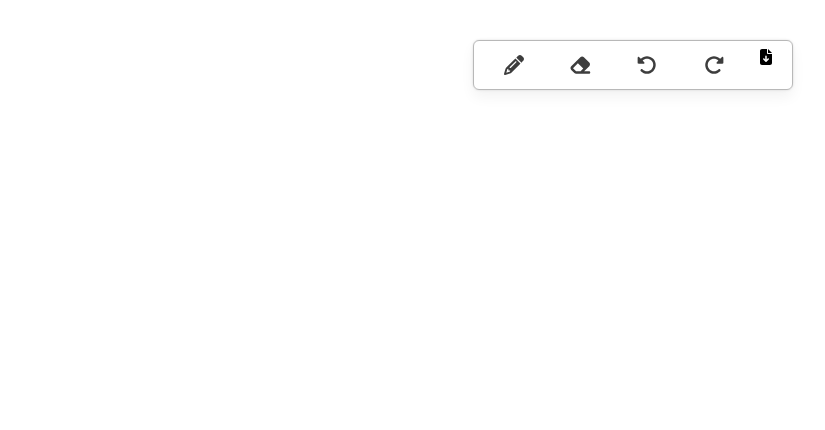
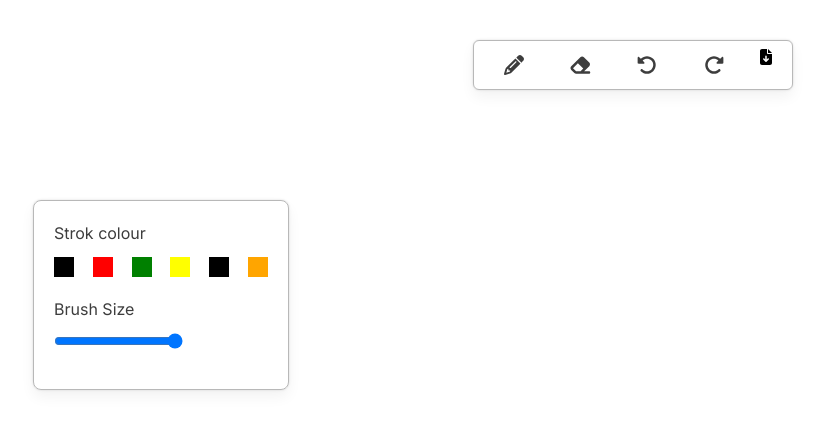
Before and after one commit to mjsf1234/Collaboration-tool, a Next.js app: page / in a window 1280 px wide. Shown: the top 430 px of the page, without its empty margins (7-832 px from the left). Built offline with nearby package versions, Linux system fonts and the light colour scheme.

Commit message:
toolbox ui in ready

```diff
--- a/src/app/page.tsx
+++ b/src/app/page.tsx
@@ -1,5 +1,10 @@
 import Menu from "@/component/Menu";
-
+import ToolBox from "@/component/ToolBox";
 export default function Home() {
-  return <Menu />;
+  return (
+    <>
+      <Menu />
+      <ToolBox />
+    </>
+  );
 }
--- /dev/null
+++ b/src/component/ToolBox/index.module.css
@@ -0,0 +1,28 @@
+.toolboxContainer {
+  @apply p-5 absolute top-1/4 left-10 w-64 rounded-lg;
+  box-shadow: theme("colors.shadow1");
+  border: 1px solid theme("colors.border1");
+  background-color: theme("colors.background1");
+
+  .toolItem {
+    @apply mb-5;
+
+    .toolText {
+      font-size: 13px bold;
+      color: theme("colors.text1");
+    }
+
+    .itemContainer {
+      @apply flex justify-between mt-3;
+
+      .colorBox {
+        @apply h-5 w-5 hover:bg-gradient-to-b active:bg-shadow1 cursor-pointer;
+        &:hover,
+        &:active {
+          border: 1.5px solid theme("colors.border2");
+          box-shadow: theme("colors.shadow2");
+        }
+      }
+    }
+  }
+}
--- /dev/null
+++ b/src/component/ToolBox/index.tsx
@@ -0,0 +1,54 @@
+import styles from "./index.module.css";
+import { Colours } from "@/constant";
+const ToolBox = () => {
+  function upadateBrushSize(e: any): void {}
+
+  return (
+    <div className={styles.toolboxContainer}>
+      <div className={styles.toolItem}>
+        <h4 className={styles.toolText}>Strok colour </h4>
+        <div className={styles.itemContainer}>
+          <div
+            className={styles.colorBox}
+            style={{ backgroundColor: Colours.BLACK }}
+          />
+          <div
+            className={styles.colorBox}
+            style={{ backgroundColor: Colours.RED }}
+          />
+          <div
+            className={styles.colorBox}
+            style={{ backgroundColor: Colours.GREEN }}
+          />
+          <div
+            className={styles.colorBox}
+            style={{ backgroundColor: Colours.YELLOW }}
+          />
+          <div
+            className={styles.colorBox}
+            style={{ backgroundColor: Colours.BLACK }}
+          />
+          <div
+            className={styles.colorBox}
+            style={{ backgroundColor: Colours.ORANGE }}
+          />
+        </div>
+      </div>
+
+      <div className={styles.toolItem}>
+        <h4 className={styles.toolText}>Brush Size </h4>
+        <div className={styles.itemContainer}>
+          <input
+            type="range"
+            min={1}
+            max={10}
+            step={1}
+            // onChange={upadateBrushSize}
+          />
+        </div>
+      </div>
+    </div>
+  );
+};
+
+export default ToolBox;
--- /dev/null
+++ b/src/constant.ts
@@ -0,0 +1,9 @@
+export const Colours ={
+    BLACK:'black',
+    RED:"red",
+    GREEN:'green',
+    BLUE:'blue',
+    YELLOW:"yellow",
+    WHITE:"white",
+    ORANGE:"orange"
+}
```
